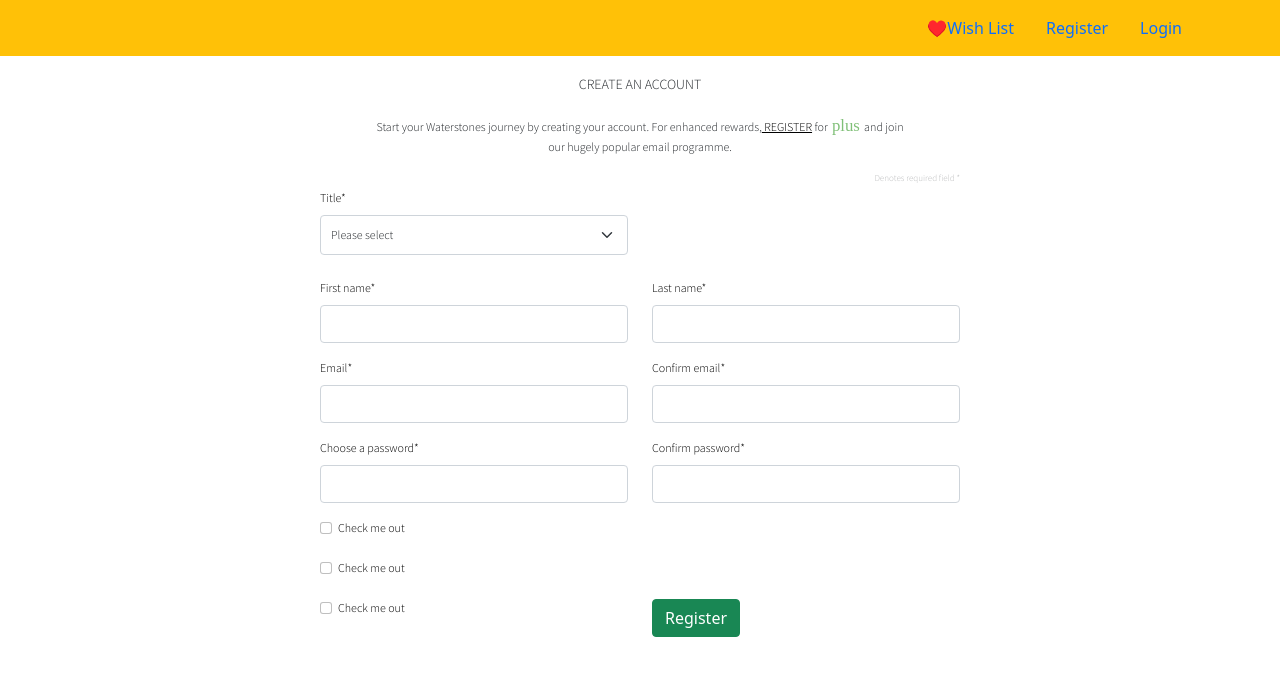
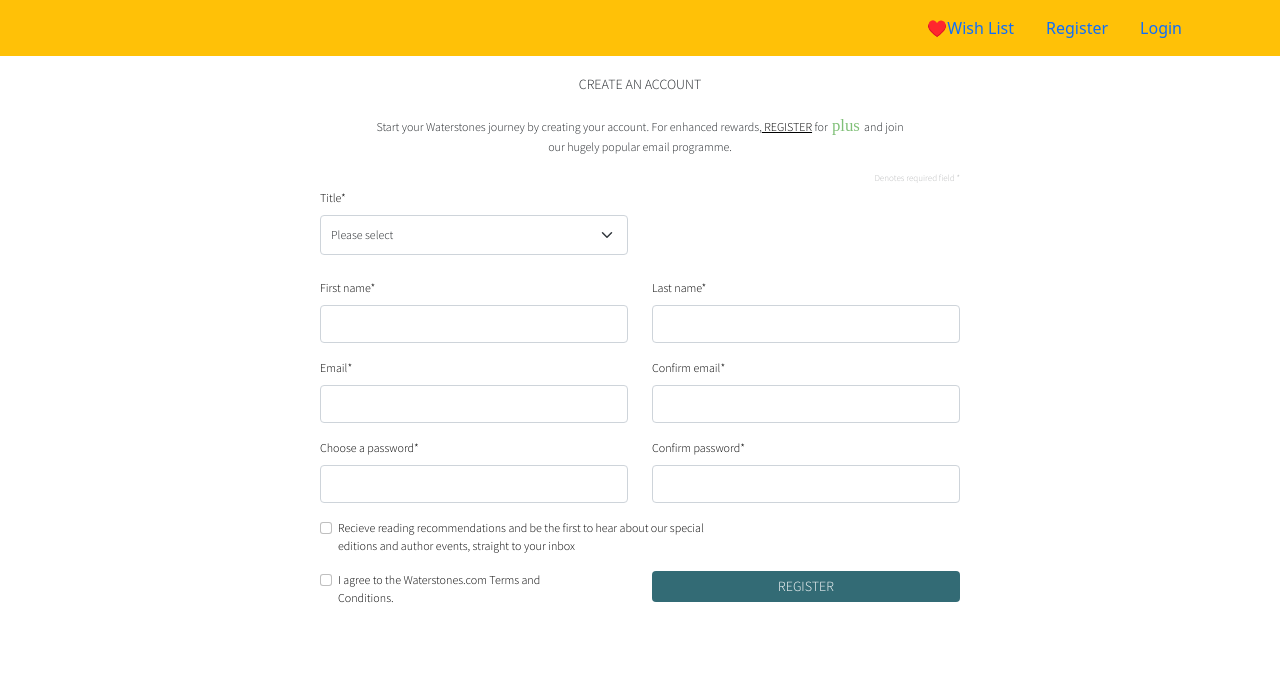
Before and after one commit to markoravnice25/GA-Project-3-Book-Shop, a React (Create React App) app in the folder client/: page /register in a window 1280 px wide. Shown: the top 676 px of the page. Built offline with nearby package versions, Linux system fonts and the light colour scheme; no server answers; a web font is replaced by a local one.

Commit message:
styled register page checkboxes and register button

```diff
--- a/client/src/components/auth/Register.js
+++ b/client/src/components/auth/Register.js
@@ -73,18 +73,15 @@
           </Form.Group>
         </Row>
         <Form.Group className="mb-3 form-label" id="formGridCheckbox">
-          <Form.Check type="checkbox" label="Check me out" />
-        </Form.Group>
-        <Form.Group className="mb-3 form-label" id="formGridCheckbox">
-          <Form.Check type="checkbox" label="Check me out" />
+          <Form.Check className='checkbox' type="checkbox" label="Recieve reading recommendations and be the first to hear about our special editions and author events, straight to your inbox" />
         </Form.Group>
         <Row>
           <Form.Group as={Col} className="mb-3 form-label" id="formGridCheckbox">
-            <Form.Check type="checkbox" label="Check me out" />
+            <Form.Check className='checkbox2' type="checkbox" label="I agree to the Waterstones.com Terms and Conditions." />
           </Form.Group>
           <Form.Group as={Col}>
-            <Button variant="success" type="submit">
-              Register
+            <Button className='button-register' type="submit">
+              REGISTER
             </Button>
           </Form.Group>
         </Row>
--- a/client/src/styles/auth.scss
+++ b/client/src/styles/auth.scss
@@ -46,7 +46,20 @@
       font-size: 12px;
       font-weight: 300;
       color: black;
-
+      .checkbox {
+        max-width: 400px;
+      }
+      .checkbox2 {
+        width: 250px;
+      }
+    }
+    .button-register {
+      font-family: 'Source Sans Pro', Arial, sans-serif;
+      width: inherit;
+      background: #336b75;
+      border: none;
+      font-size: 14px;
+      padding: 5px 0;
     }
     .trigger {
       font-family: 'Source Sans Pro',sans-serif;
```
